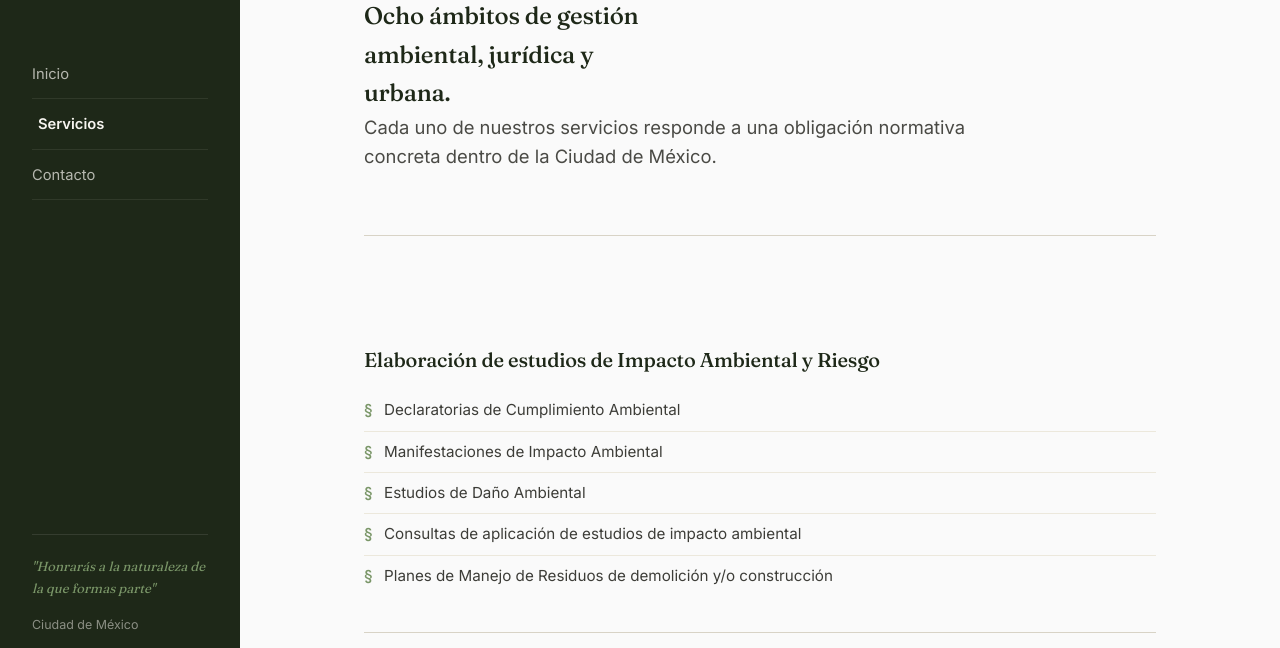
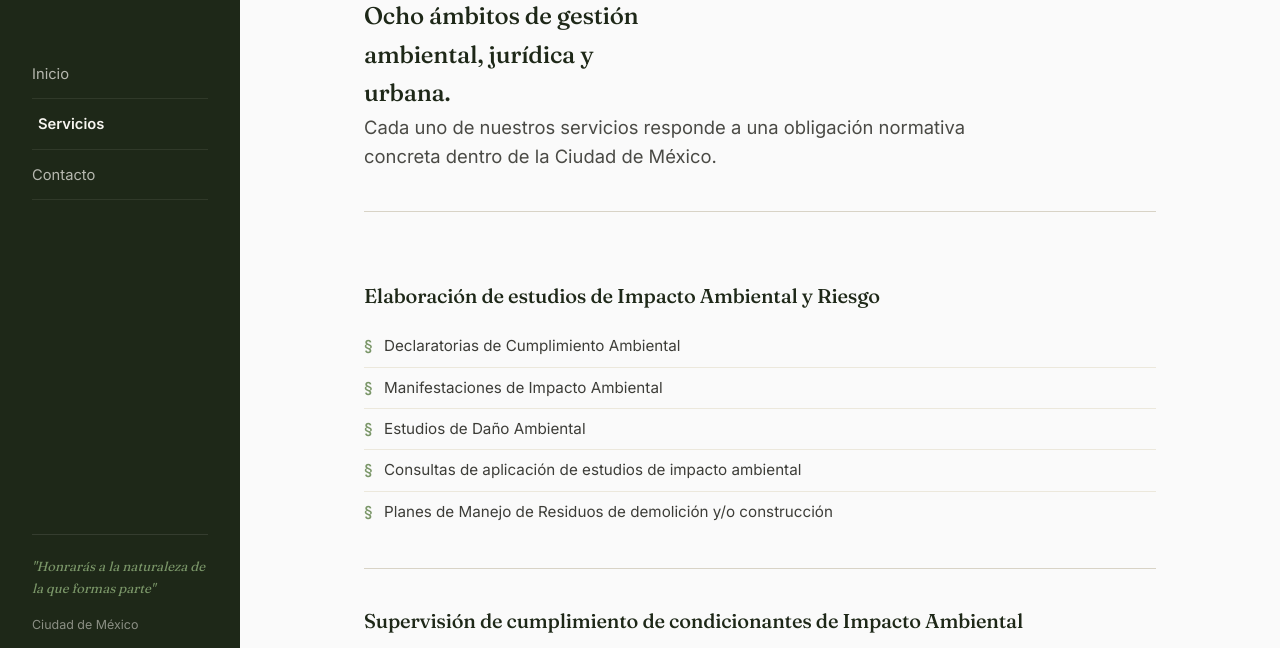
Before and after one commit to ajeamx/ajeamx.github.io, a plain HTML site: page servicios.html in a window 1280 px wide. Shown: the part 121-769 px from the top of the page. Drawn offline with Linux system fonts and the light colour scheme.

Commit message:
Correcion de espaciado en pagina de servicios

```diff
--- a/servicios.html
+++ b/servicios.html
@@ -36,13 +36,13 @@
   <main class="main">
     <div class="container">
 
-      <section class="hero" style="padding:100px 0 56px;">
+      <section class="hero" style="padding:100px 0 32px;">
         <div class="eyebrow">Catálogo de servicios</div>
         <h1 style="max-width:20ch;">Ocho ámbitos de gestión ambiental, jurídica y urbana.</h1>
         <p class="lead">Cada uno de nuestros servicios responde a una obligación normativa concreta dentro de la Ciudad de México.</p>
       </section>
 
-      <section class="section">
+      <section class="section" style="padding-top:32px;">
 
         <div class="article">
           <div>
```
